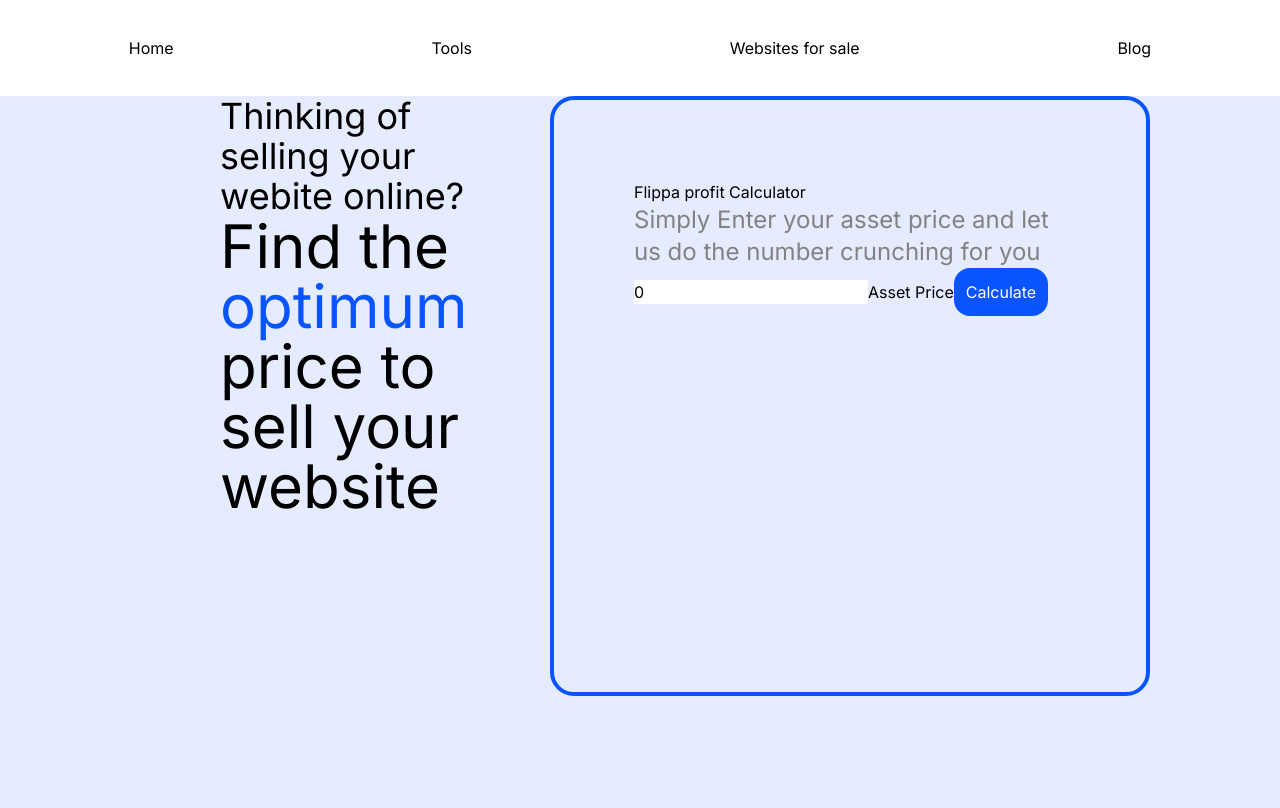
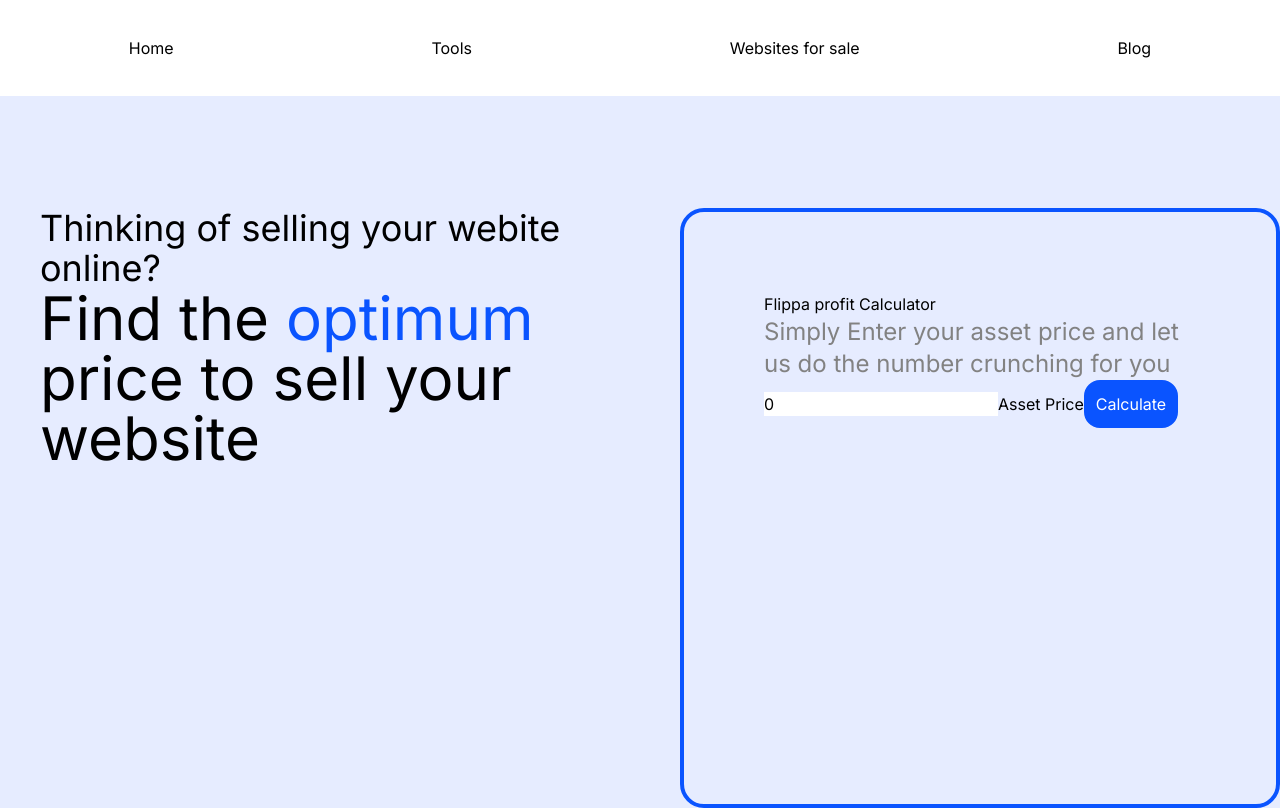
Before and after one commit to akshayprabhu200/flippa-sweet-spot, a Next.js app: page / in a window 1280 px wide. Built offline with nearby package versions, Linux system fonts and the light colour scheme.

Commit message:
Design updated

```diff
--- a/src/app/page.tsx
+++ b/src/app/page.tsx
@@ -5,7 +5,7 @@
   return (
     <>
       <header>
-        <nav className="h-24 bg-navigation flex items-center">
+        <nav className="h-24 bg-navigation flex items-center mb-28">
           <ul className="flex justify-around	items-center flex-grow">
             <li>Home</li>
             <li>Tools</li>
@@ -14,16 +14,17 @@
           </ul>
         </nav>
       </header>
-      <main className="grid grid-cols-12 gap-10">
-        <section className="col-start-2 col-end-10 md:col-start-3 md:col-end-6">
+      {/* Update grids for better useability */}
+      <main className="grid grid-cols-[1fr 4fr 4fr 1fr] gap-10">
+        <section className="col-start-2 col-end-4 md:col-start-2 md:col-end-3">
           <h3 className="text-4xl">Thinking of selling your webite online?</h3>
           <h2 className="text-6xl text-headingText">
             Find the <span className="text-flippaBlue">optimum</span> price to
             sell your website
           </h2>
         </section>
-
-        <section className="col-start-2 col-end-10 md:col-start-6 md:col-end-10 border-flippaBlue rounded-3xl md:min-h-600 border-4 w-600 p-[5rem]">
+        {/* Update all widths to match updated figma board */}
+        <section className="col-start-2 col-end-4 md:col-start-3 md:col-end-4 border-flippaBlue rounded-3xl md:min-h-600 border-4 w-600 p-[5rem]">
           <Calculator></Calculator>
         </section>
       </main>
```
